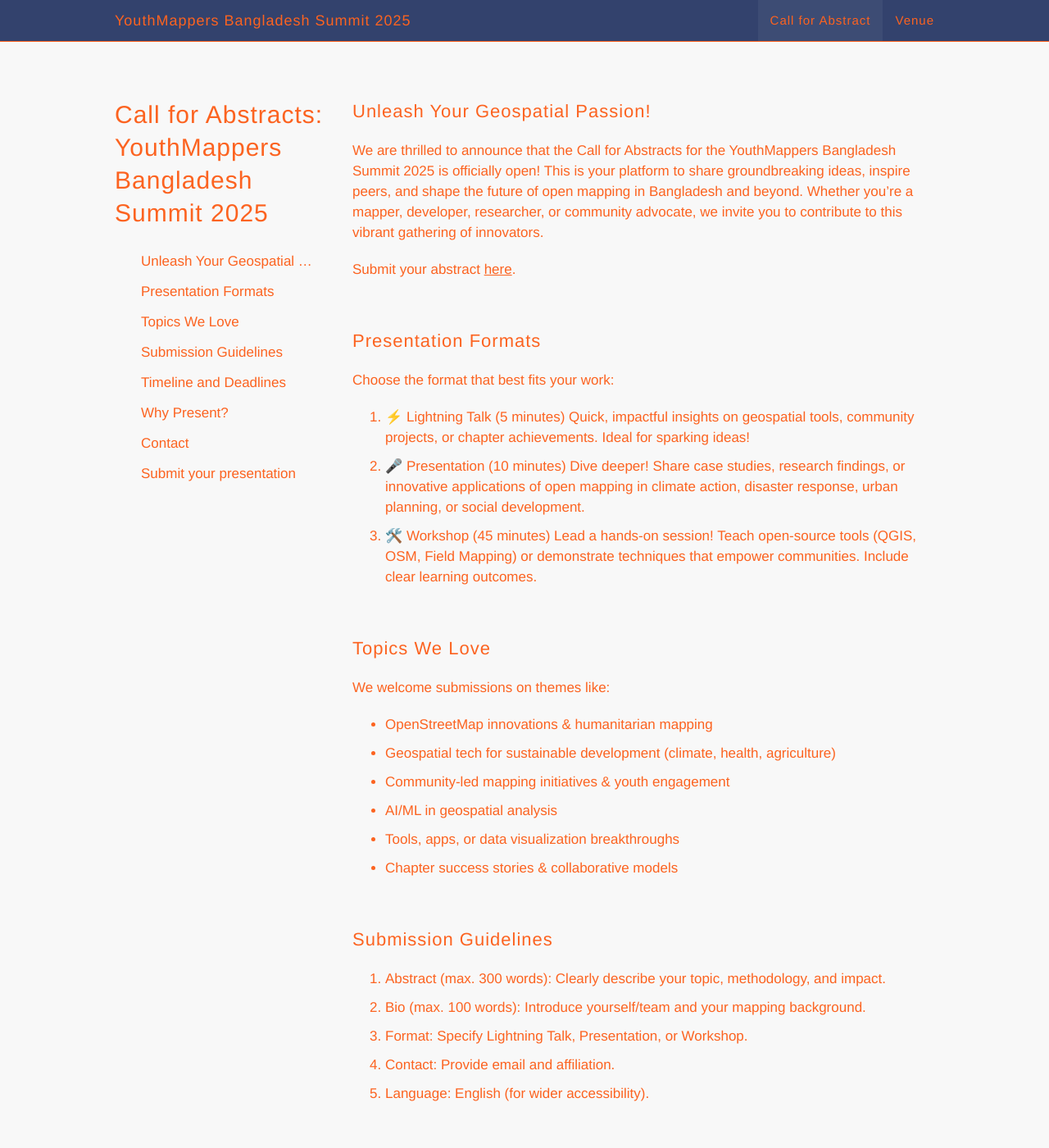
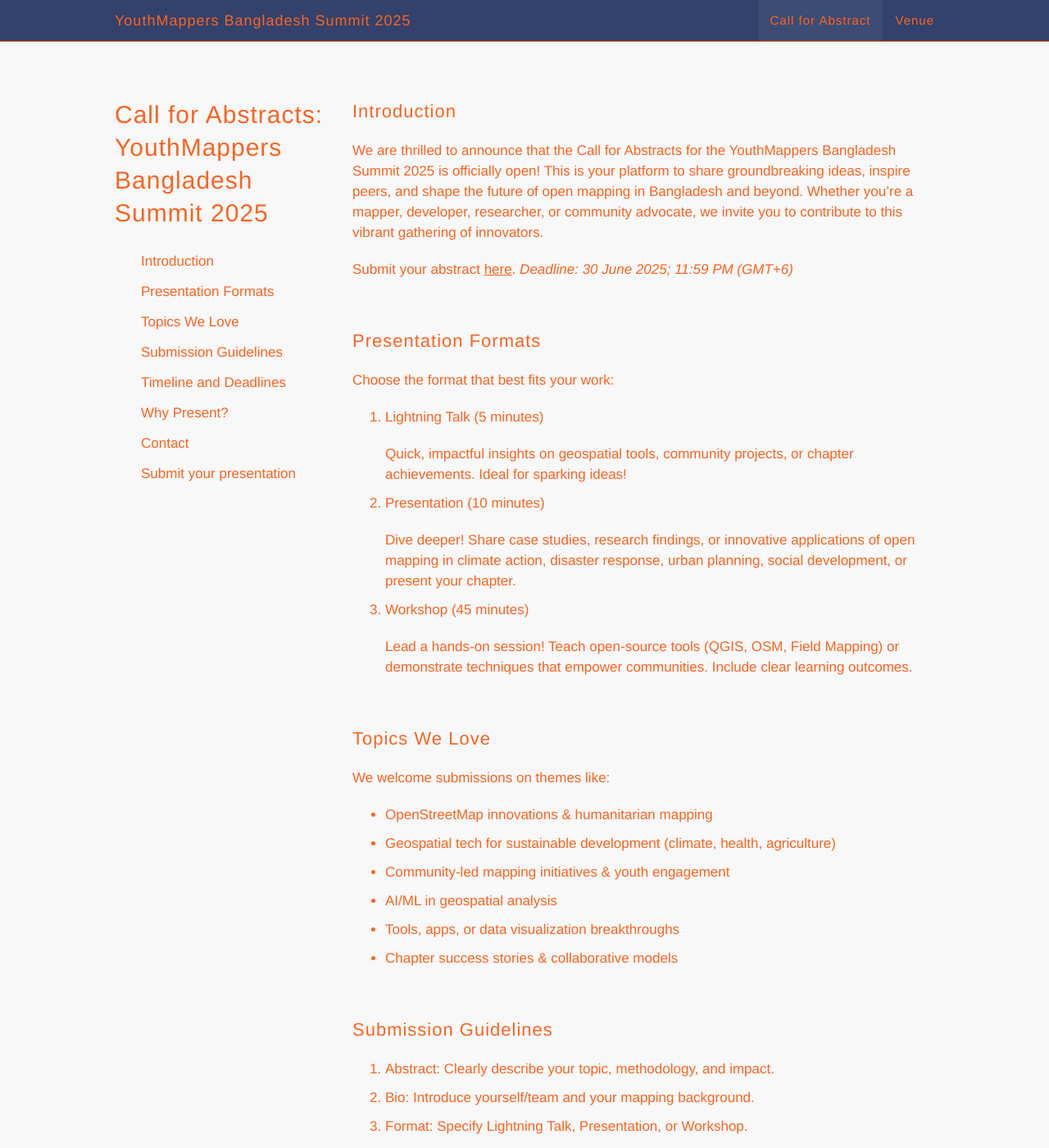
Before and after one commit to PSTU-YouthMappers/ymbdsummit2025, a Jekyll site: the page built from calls/abstract.md, in a window 1280 px wide and 1400 px high. Shown: the whole window at 82% size. Built offline with Jekyll 4.4.1, drawn with Linux system fonts in a browser that asks for light colours; some of the changed text lies outside the part shown.

Commit message:
updated absrtact.md and about.html

```diff
--- a/_includes/about.html
+++ b/_includes/about.html
@@ -9,8 +9,8 @@
           Technology University, Patuakhali.
         </p>
         <p>The local team is committed to providing participants with a safe conference environment in accordance with
-          the latest safety and health guidelines set by authorities.</p>
-        <p>Your organising team.</p>
+          the latest safety and health guidelines set by authorities.</p><br>
+        <p>Organising team of </p>
         <p class="logo">
           <img src="img/logo/ym_bd_summit_2025-logo.png" style="width:50%;">
         </p>
--- a/calls/abstract.md
+++ b/calls/abstract.md
@@ -5,25 +5,29 @@ titlecontent: ""
 headings: "intro,presentation_format,topics,guidelines,timeline_deadlines,why_present,contact,submit"
 ---
 
-<h2 id="intro">Unleash Your Geospatial Passion!</h2>
+<h2 id="intro">Introduction</h2>
 
 We are thrilled to announce that the Call for Abstracts for the YouthMappers Bangladesh Summit 2025 is officially open! This is your platform to share groundbreaking ideas, inspire peers, and shape the future of open mapping in Bangladesh and beyond. Whether you’re a mapper, developer, researcher, or community advocate, we invite you to contribute to this vibrant gathering of innovators.
 
 Submit your abstract [here](https://forms.gle/7GLab1pGtWc9DtNA8).
-<!-- *Deadline: 30 June 2025; 11:59 PM (UTC+6)* -->
+*Deadline: 30 June 2025; 11:59 PM (GMT+6)*
 
 <h2 id="presentation_format">Presentation Formats</h2>
 
 Choose the format that best fits your work:
 
-1. ⚡ Lightning Talk (5 minutes)
+1. Lightning Talk (5 minutes)
+
     Quick, impactful insights on geospatial tools, community projects, or chapter achievements. Ideal for sparking ideas!
 
-2. 🎤 Presentation (10 minutes)
-    Dive deeper! Share case studies, research findings, or innovative applications of open mapping in climate action, disaster response, urban planning, or social development.
+2. Presentation (10 minutes)
 
-3. 🛠️ Workshop (45 minutes)
+    Dive deeper! Share case studies, research findings, or innovative applications of open mapping in climate action, disaster response, urban planning, social development, or present your chapter.
+
+3. Workshop (45 minutes)
+
     Lead a hands-on session! Teach open-source tools (QGIS, OSM, Field Mapping) or demonstrate techniques that empower communities. Include clear learning outcomes.
+
 
 <h2 id="topics">Topics We Love</h2>
 
@@ -38,8 +42,8 @@ We welcome submissions on themes like:
 
 <h2 id="guidelines">Submission Guidelines</h2>
 
-1. Abstract (max. 300 words): Clearly describe your topic, methodology, and impact.
-2. Bio (max. 100 words): Introduce yourself/team and your mapping background.
+1. Abstract: Clearly describe your topic, methodology, and impact.
+2. Bio: Introduce yourself/team and your mapping background.
 3. Format: Specify Lightning Talk, Presentation, or Workshop.
 4. Contact: Provide email and affiliation.
 5. Language: English (for wider accessibility).
@@ -47,20 +51,20 @@ We welcome submissions on themes like:
 
 <h2 id="timeline_deadlines">Timeline and Deadlines</h2>
 
-<!-- * Abstract Deadline: 30 June 2025 -->
+* Abstract Deadline: 30 June 2025
 <!-- * Acceptance Notification: Late July 2025 -->
 * Summit Dates: 22-23 August 2025
 
 <h2 id="why_present">Why Present?</h2>
 
-- 📢 Showcase your work to global geospatial experts and youth leaders.
-- 🤝 Network with professionals, NGOs, and government stakeholders.
-- 💡 Gain visibility for your chapter or initiative.
-- 🎯 Shape the future of open mapping in Bangladesh!
+- Showcase your work to global geospatial experts and youth leaders.
+- Network with professionals, NGOs, and government stakeholders.
+- Gain visibility for your chapter or initiative.
+- Shape the future of open mapping in Bangladesh!
 
 <h2 id="contact">Contact</h2>
 
-Questions? Email us at [summit.ymbd@gmail.com](mailto:summit.ymbd@gmail.com).
+Questions? Email us at [summit.ymbd@gmail.com](mailto:summit.ymbd@gmail.com) or [pstu.ym@gmail.com](pstu.ym@gmail.com).
 
 
 `#YouthMappers` `#YouthMappersBangladeshSummit2025` `#OpenMapping` `#PSTUYouthMappers` `#YouthMappersBangladeshSummit`
```
